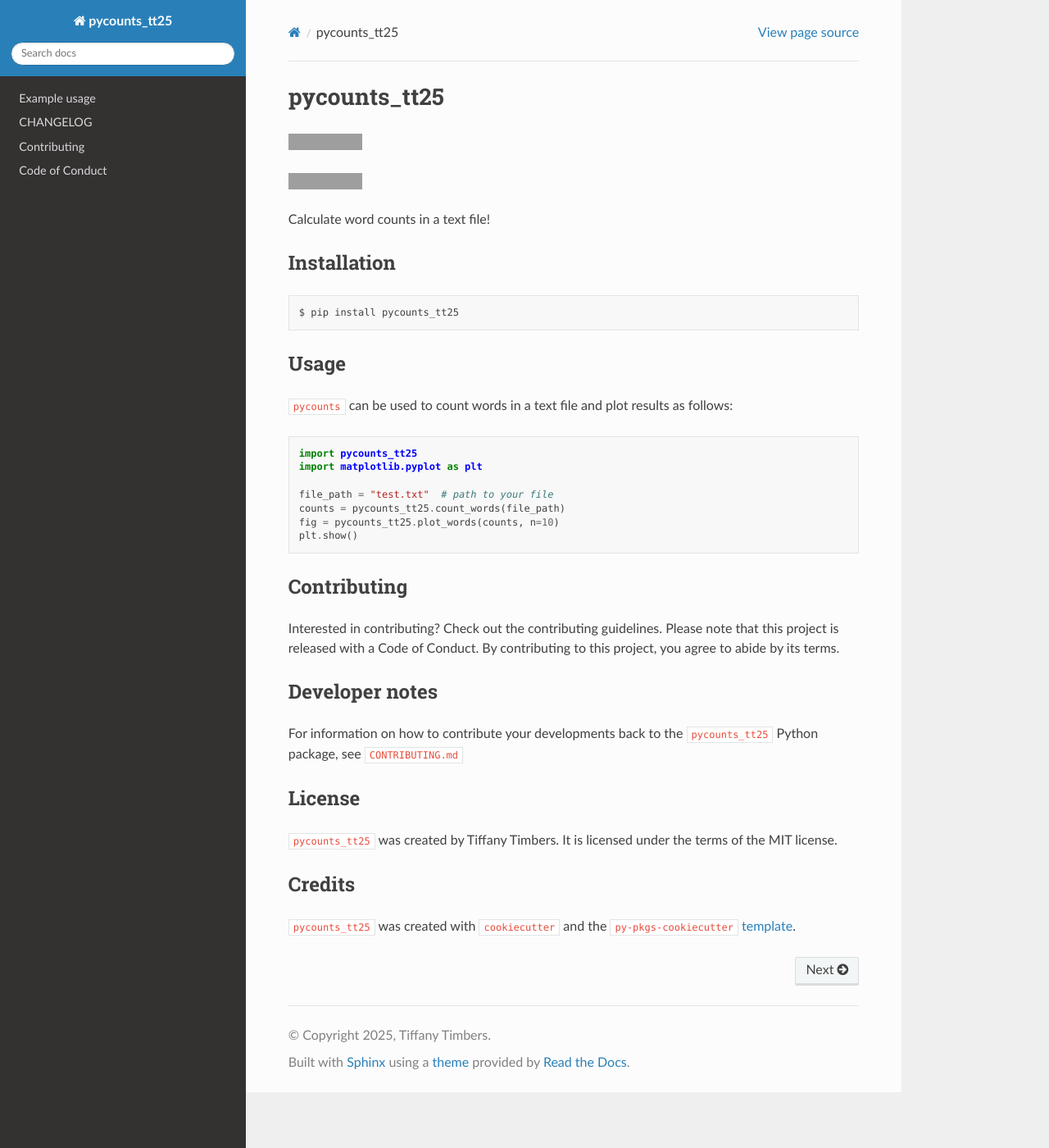
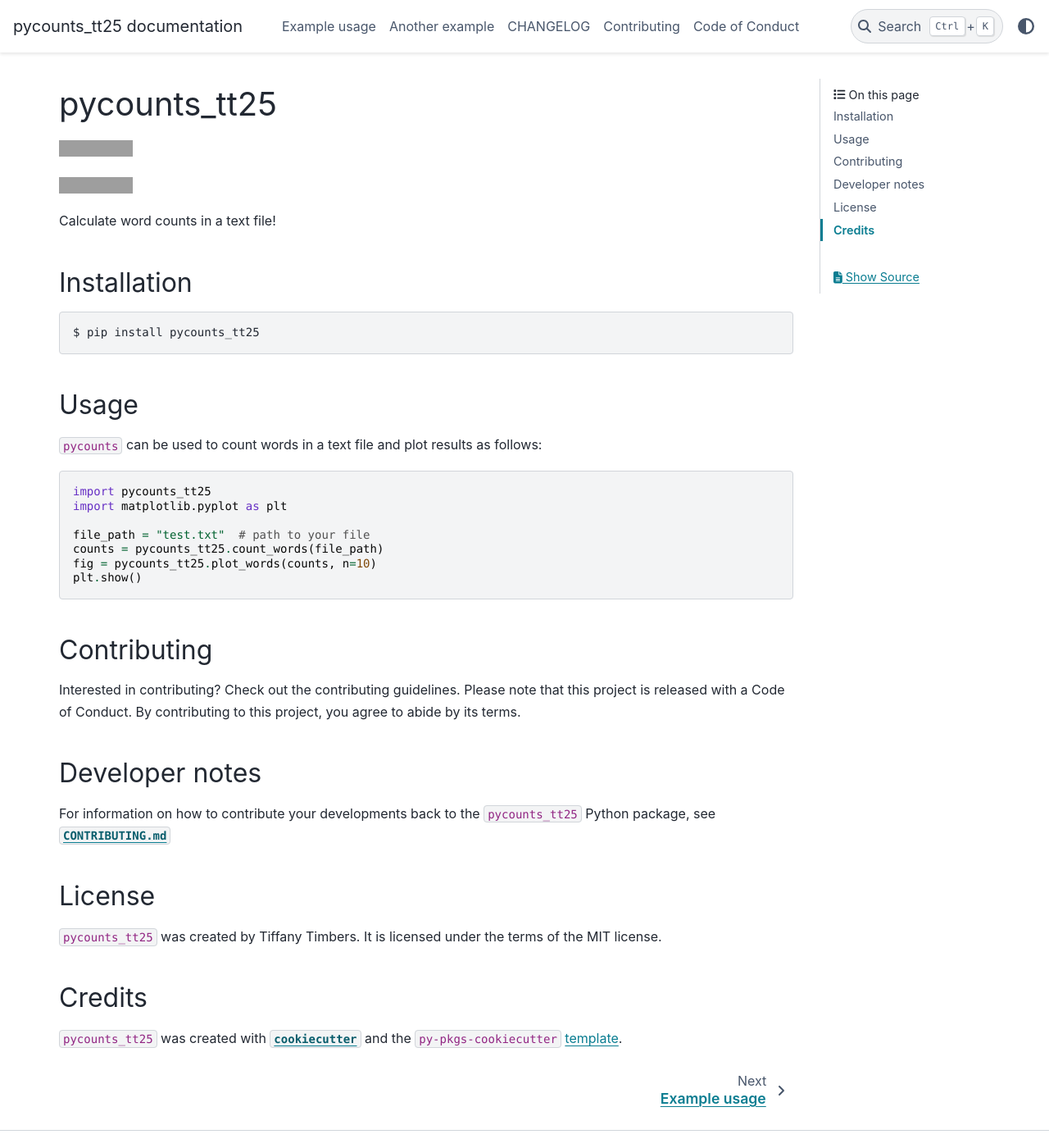
Before and after one commit to ttimbers/pycounts_tt25, a Sphinx documentation site: the page built from docs/index.md, in a window 1280 px wide and 1400 px high. Shown: the whole window at 82% size. Built offline with Sphinx 7.4.7 and the PyData theme 0.15.4, drawn with Linux system fonts in a browser that asks for light colours; pages that are not in the unit, such as notebooks, are missing from menus; some of the changed text lies outside the part shown; grey boxes are pictures that could not be loaded.

Commit message:
customized the docs

````diff
--- a/docs/conf.py
+++ b/docs/conf.py
@@ -33,4 +33,4 @@ exclude_patterns = ["_build", "Thumbs.db", ".DS_Store"]
 # The theme to use for HTML and HTML Help pages.  See the documentation for
 # a list of builtin themes.
 #
-html_theme = "sphinx_rtd_theme"
+html_theme = "pydata_sphinx_theme"
--- a/docs/index.md
+++ b/docs/index.md
@@ -4,8 +4,15 @@
 ```{toctree}
 :maxdepth: 1
 :hidden:
+:caption: Vignettes
+example.ipynb
+another_example.ipynb
+```
 
-example.ipynb
+```{toctree}
+:maxdepth: 1
+:hidden:
+:caption: Developer notes
 changelog.md
 contributing.md
 conduct.md
--- a/pyproject.toml
+++ b/pyproject.toml
@@ -20,6 +20,7 @@ sphinx-autoapi = "^3.4.0"
 sphinx-rtd-theme = "^3.0.2"
 python-semantic-release = "^9.15.2"
 pytest-mpl = "^0.17.0"
+pydata-sphinx-theme = "^0.16.1"
 
 [tool.semantic_release]
 version_toml = [
````
Also changed, not shown: docs/another_example.ipynb (added), 1 other file.
